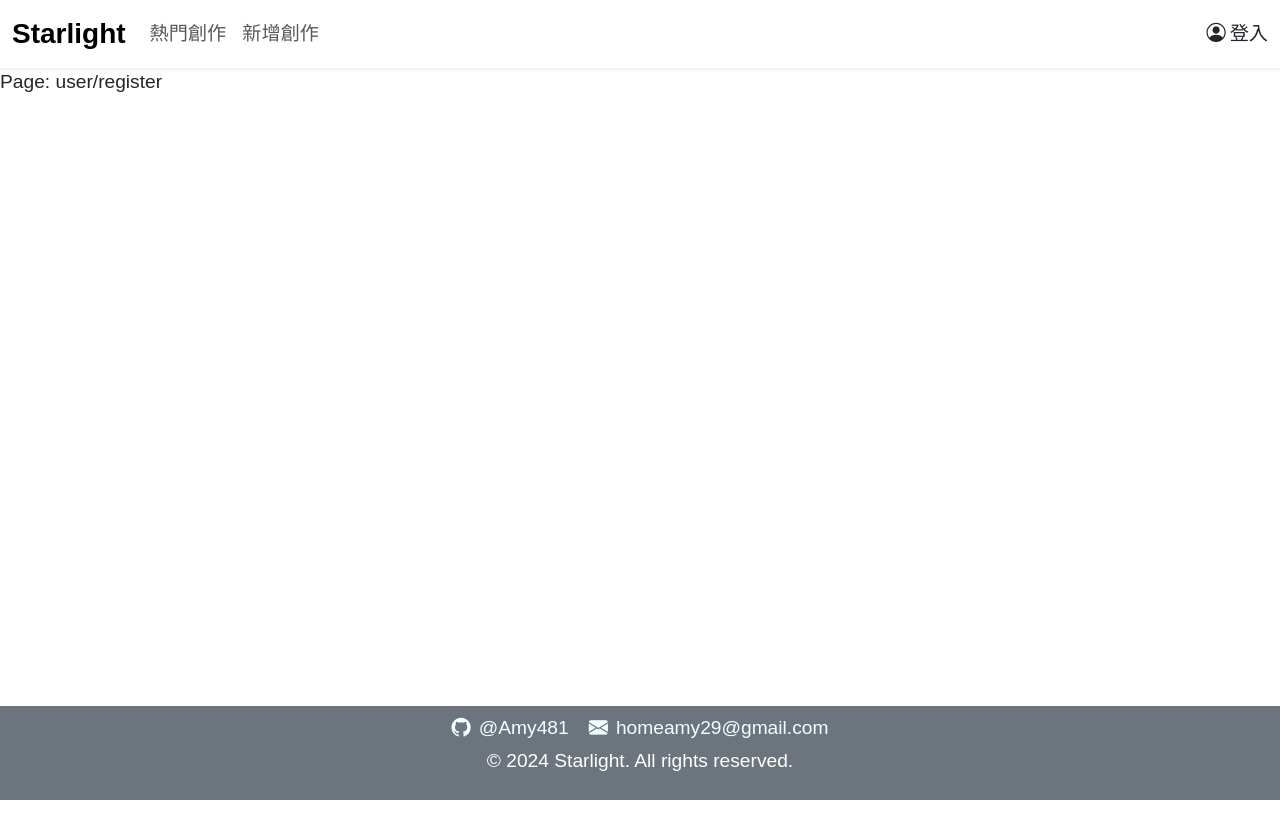
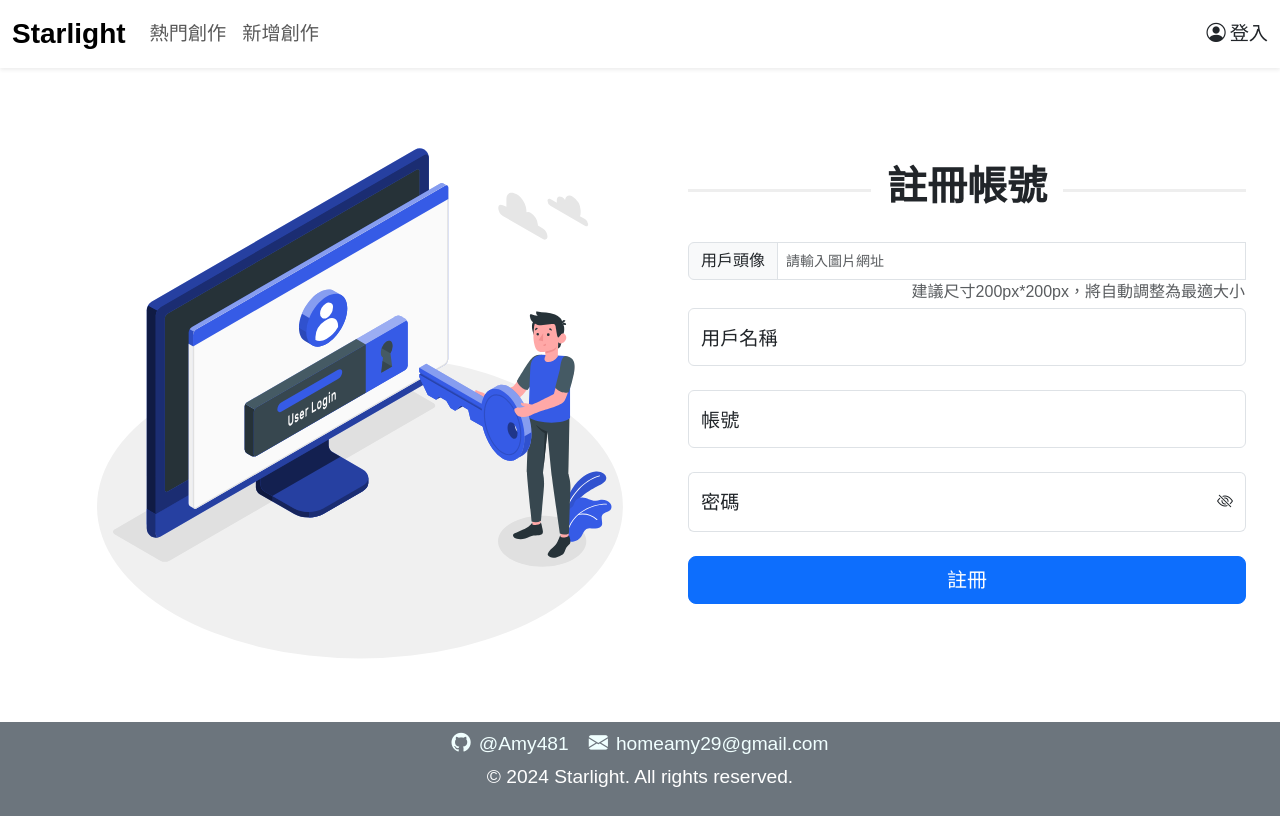
Before and after one commit to Amy481/starlight, a Nuxt app: page /user/register in a window 1280 px wide. Built offline with nearby package versions, Linux system fonts and the light colour scheme.

Commit message:
feat: 新增註冊頁面
1.完成註冊靜態頁面
2.密碼顯示/隱藏切換 的 composables

```diff
--- /dev/null
+++ b/composables/usePasswordVisibility.ts
@@ -0,0 +1,12 @@
+export function usePasswordVisibility() {
+  const isPasswordVisible = ref(false);
+
+  const handlePasswordVisible = () => {
+    isPasswordVisible.value = !isPasswordVisible.value;
+  };
+
+  return {
+    isPasswordVisible,
+    handlePasswordVisible,
+  };
+}
--- a/pages/user/register.vue
+++ b/pages/user/register.vue
@@ -1,9 +1,115 @@
-<script lang="ts" setup></script>
+<script lang="ts" setup>
+  import type { User } from "~/types";
+  const { isPasswordVisible, handlePasswordVisible } = usePasswordVisibility();
+  useSeoMeta({
+    title: "註冊 - Starlight 星光平台",
+    ogTitle: "註冊您的星光帳戶",
+    description:
+      "註冊以繼續在 Starlight 星光平台上發表和探索創意內容。加入我們的創作社群，分享你的創意作品。",
+    ogDescription: "透過註冊開始在 Starlight 星光探索熱門創作、發表文章和與其他創作者互動。",
+    ogImage: "/starlight-background.jpg",
+    twitterCard: "summary_large_image",
+  });
+
+  const user: Ref<User> = ref({
+    id: "",
+    name: "",
+    email: "",
+    password: "",
+    avatar: "",
+    emailVerified: false,
+  });
+
+  const handleRegister = () => {};
+</script>
 
 <template>
-  <div>
-    Page: user/register
+  <div class="container d-flex justify-content-center align-items-center">
+    <div class="col-6 d-none d-lg-block m-5">
+      <img src="~/assets/svg/login.svg" class="img-fluid" alt="login image" />
+    </div>
+    <div class="col-lg-6 col-12 mb-5">
+      <div class="divider my-4">
+        <h1 class="text-center mx-3">註冊帳號</h1>
+      </div>
+      <form @submit="handleRegister">
+        <div class="input-group mb-1">
+          <span class="input-group-text">用戶頭像</span>
+          <input
+            v-model="user.avatar"
+            type="url"
+            name="avatar"
+            id="avatar"
+            class="form-control form-control-sm"
+            placeholder="請輸入圖片網址" />
+          <label for="avatar" class="text-muted fs-6 fw-lighter text-end">
+            建議尺寸200px*200px，將自動調整為最適大小
+          </label>
+        </div>
+        <div class="form-floating mb-4">
+          <input
+            v-model="user.name"
+            type="text"
+            name="name"
+            id="nameInput"
+            class="form-control"
+            rules="name"
+            autocomplete="username"
+            placeholder="請輸入用戶暱稱" />
+          <label for="nameInput">用戶名稱</label>
+        </div>
+        <div class="form-floating mb-4">
+          <input
+            v-model="user.email"
+            name="email"
+            type="email"
+            id="emailInput"
+            class="form-control"
+            placeholder="請輸入電子郵件"
+            autocomplete="email"
+            rules="email" />
+          <label for="emailInput">帳號</label>
+        </div>
+        <div class="form-group">
+          <div class="input-group">
+            <div class="form-floating">
+              <input
+                v-model="user.password"
+                name="password"
+                :type="isPasswordVisible ? 'text' : 'password'"
+                id="passwordInput"
+                class="form-control form-floating border-end-0 password"
+                placeholder="請輸入密碼"
+                autocomplete="new-password"
+                rules="password" />
+              <label for="passwordInput">密碼</label>
+            </div>
+            <span
+              class="input-group-text bg-white border-start-0 password"
+              @click="handlePasswordVisible">
+              <i v-if="!isPasswordVisible" class="bi bi-eye-slash"> </i>
+              <i v-if="isPasswordVisible" class="bi bi-eye"></i>
+            </span>
+          </div>
+        </div>
+        <button type="submit" class="btn btn-primary btn-lg mt-4">註冊</button>
+      </form>
+    </div>
   </div>
 </template>
 
-<style scoped></style>
+<style scoped>
+  .text-end {
+    width: 100%;
+  }
+  .password {
+    height: 3.7rem;
+  }
+  .form-floating > .form-control:not(:placeholder-shown) + label::after {
+    background-color: transparent;
+  }
+  .form-floating .form-control:focus + label,
+  .form-floating .form-control:not(:placeholder-shown) + label {
+    font-size: smaller;
+  }
+</style>
```
Also changed, not shown: types.ts (+9 -0 lines), assets/svg/login.svg (added).
